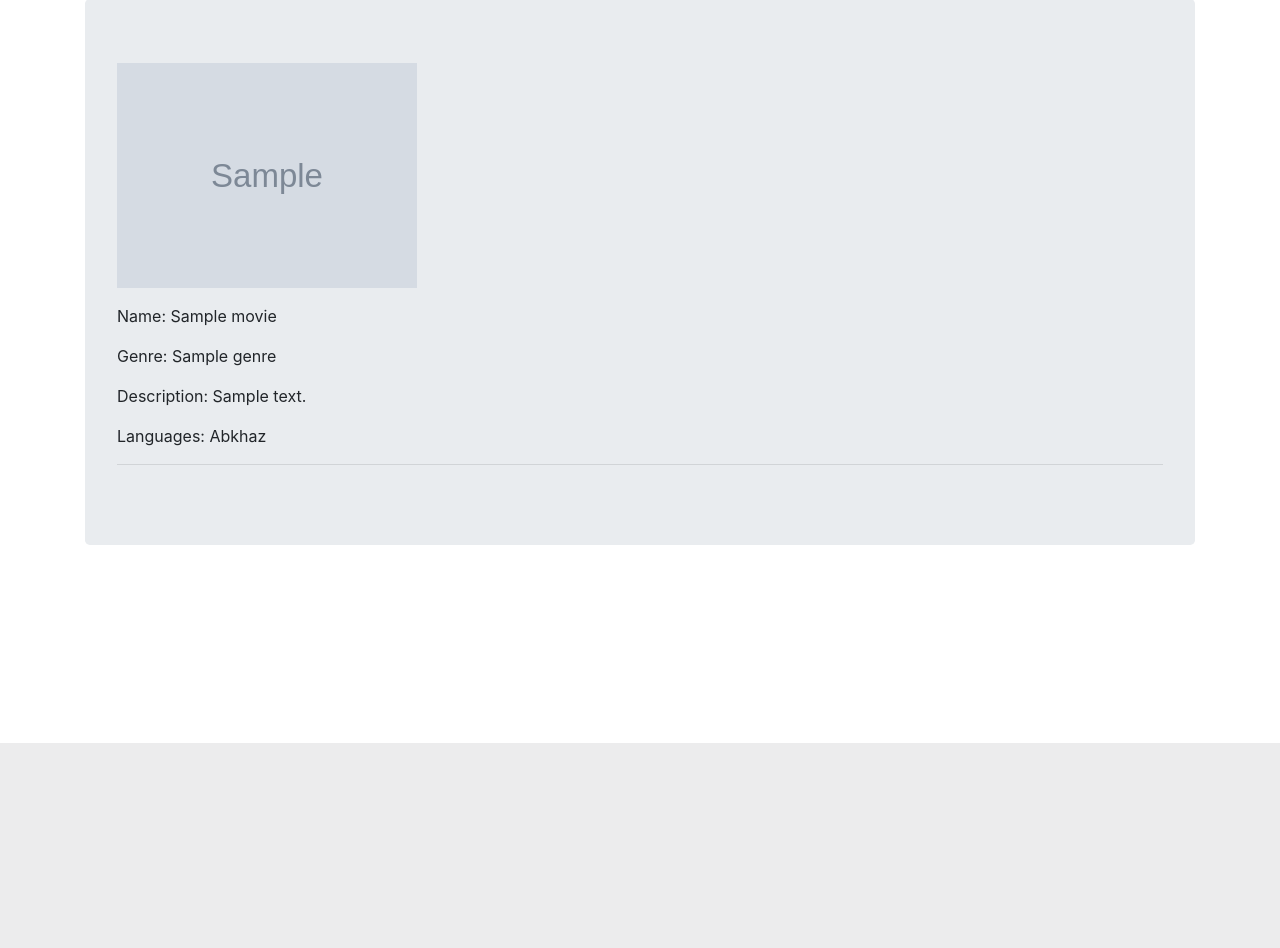
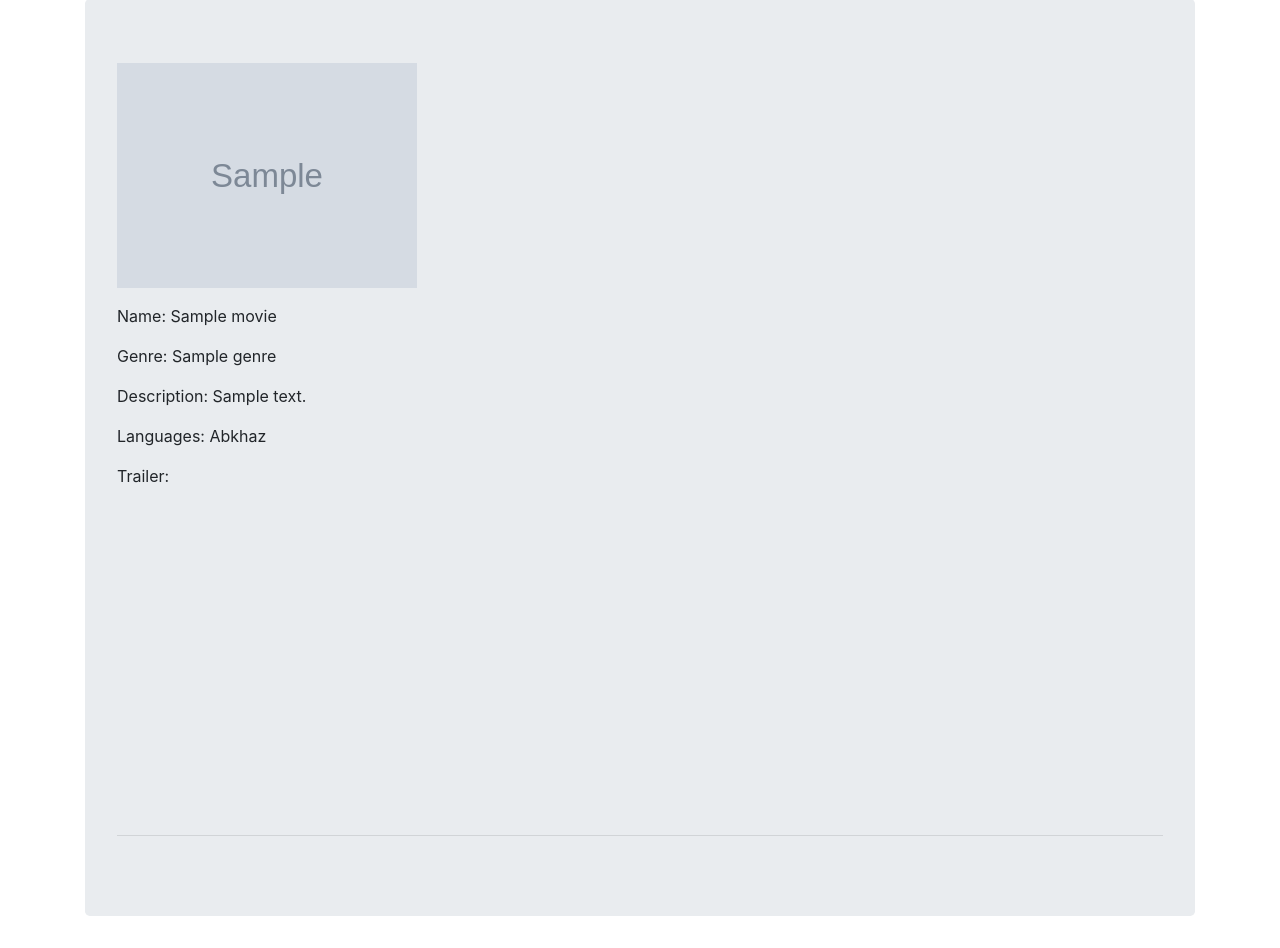
Before and after one commit to Lafaiet/holly-movies, a Django app: page /movies/1 in a window 1280 px wide. Shown: the part 57-1005 px from the top of the page. Before the commit the page ends 800 px from the top, so only its background shows below. Run offline with Django 3.2, Linux system fonts and the light colour scheme; tables that the repository leaves empty hold one stand-in row (values such as "Sample post"); grey boxes marked "Sample" are stand-in pictures; some libraries are stand-ins or nearby versions.

Commit message:
Adding trailer to detail page

```diff
--- a/hollymovies/viewer/templates/detail_movie.html
+++ b/hollymovies/viewer/templates/detail_movie.html
@@ -11,6 +11,11 @@
 <p>Description: {{movie.description}}</p>
 <p>Languages: {% for lang in movie.languages.all %} {{lang.name}} {% endfor %}</p>
 
+{% if movie.trailer_link %}
+<p>Trailer:</p>
+<iframe src="{{movie.trailer_link}}"
+   width="560" height="315" frameborder="0" allowfullscreen></iframe>
+{% endif %}
 <hr>
 
 {% if perms.viewer.change_movie %}
```
